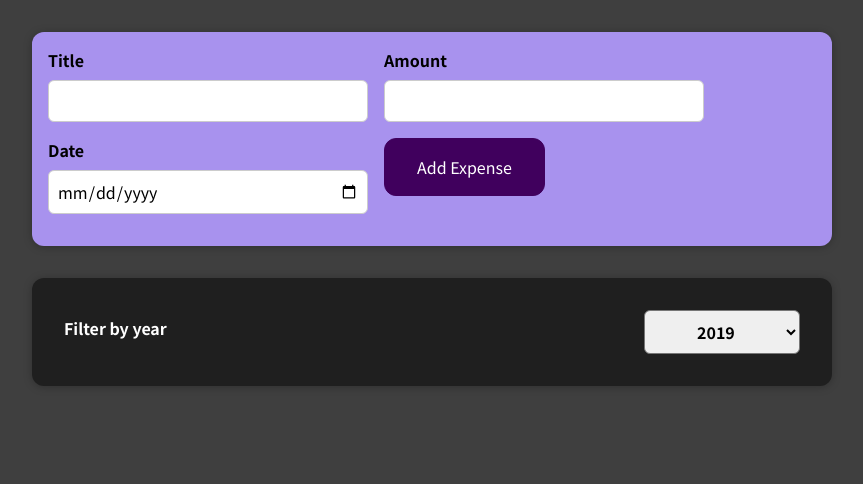
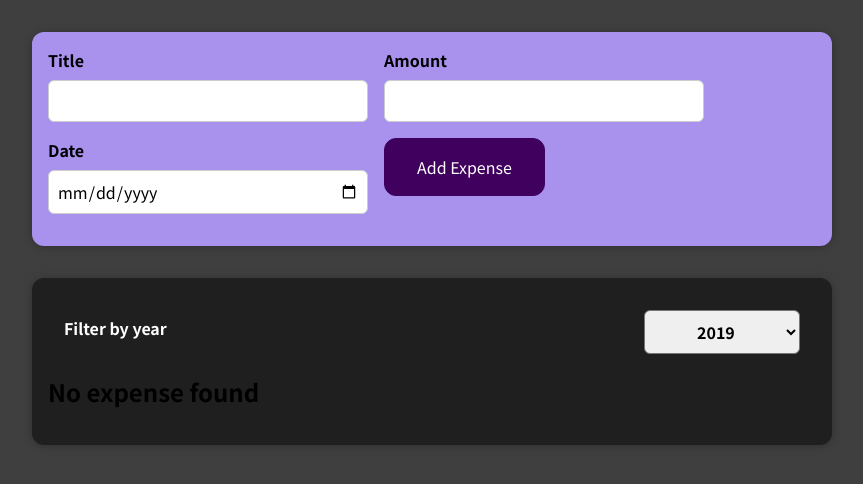
Before and after one commit to NMShihab/React-HOn-Project-1, a React (Create React App) app: page / in a window 1280 px wide. Shown: the top 484 px of the page, without its empty margins (208-1071 px from the left). Built offline with nearby package versions, Linux system fonts and the light colour scheme.

Commit message:
filter expense

```diff
--- a/src/App.js
+++ b/src/App.js
@@ -29,10 +29,10 @@ const DUMMY_EXPENSES = [
 ];
 
 function App() {
-  const [expenses, setExpense] = useState([]);
+  const [expenses, setExpense] = useState(DUMMY_EXPENSES);
   const addExpenseHandler = (expenseData) => {
     setExpense((previousExpense) => {
-      return [...previousExpense, expenseData];
+      return [expenseData, ...previousExpense];
     });
   };
   console.log(expenses);
--- a/src/components/Expenses.js
+++ b/src/components/Expenses.js
@@ -9,18 +9,30 @@ function Expenses(props) {
     setYear(selectedYear);
   };
 
+  // Function that will filter year
+  const filteredExpense = props.expenses.filter((expense) => {
+    return expense.date.getFullYear().toString() === year;
+  });
+
+  let expenseContent = <h2>No expense found</h2>;
+
+  if (filteredExpense.length > 0) {
+    expenseContent = filteredExpense.map((expense) => {
+      return (
+        <ExpenseItem
+          key={expense.id}
+          expenseDate={expense.date}
+          expenseItem={expense.title}
+          expensePrice={expense.amount}
+        />
+      );
+    });
+  }
+
   return (
     <Card className="expenses">
       <ExpensesFilter selected={year} onChangeFilterYear={filterYearHandler} />
-      {props.expenses.map((expense) => {
-        return (
-          <ExpenseItem
-            expenseDate={expense.date}
-            expenseItem={expense.title}
-            expensePrice={expense.amount}
-          />
-        );
-      })}
+      {expenseContent}
     </Card>
   );
 }
```
